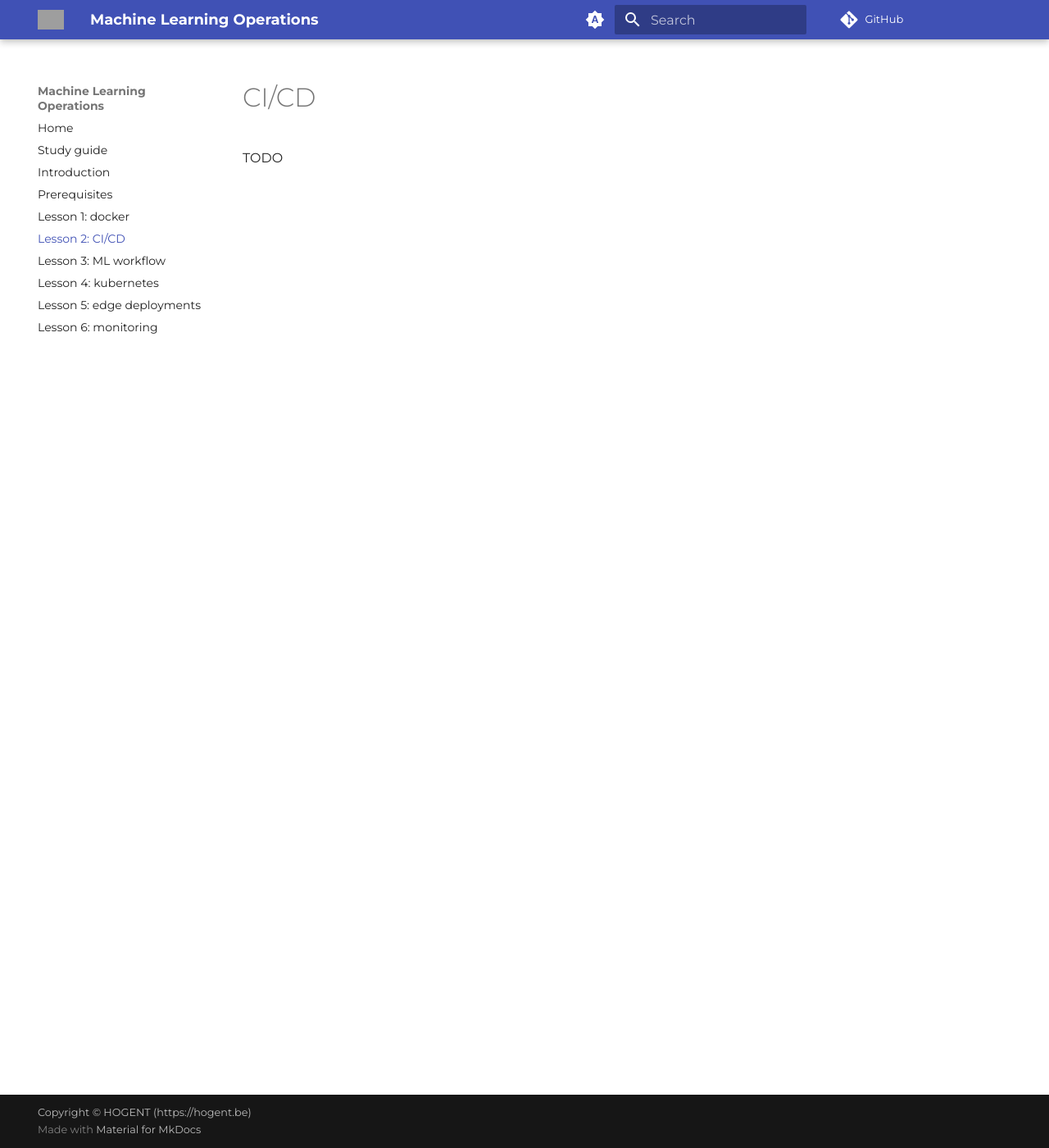
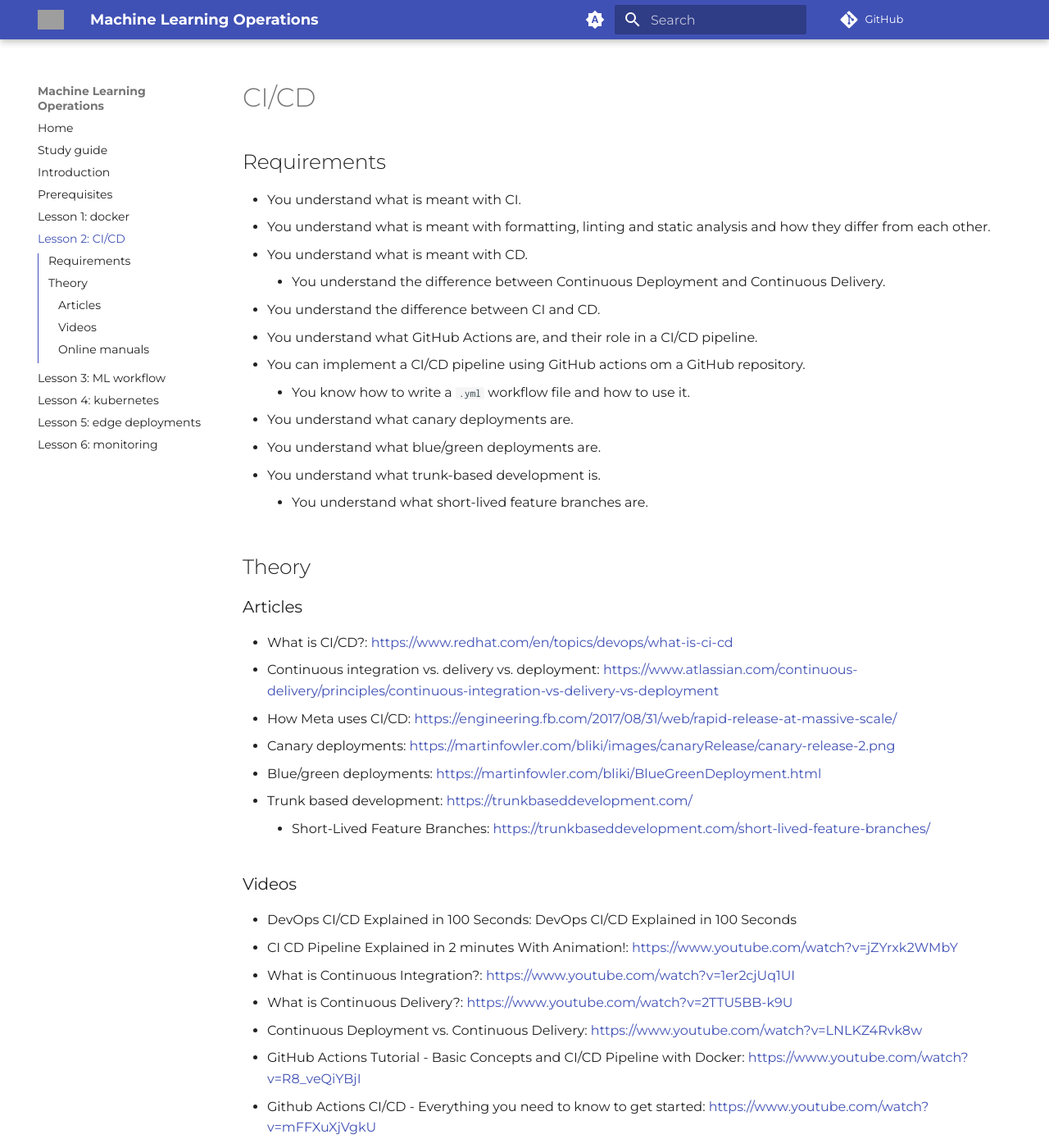
Before and after one commit to HOGENT-MLOps/mlops-slides, an MkDocs documentation site: the page built from docs/02-ci-cd.md, in a window 1280 px wide and 1400 px high. Shown: the whole window at 82% size. Built offline with MkDocs 1.6.1 and Material for MkDocs 9.7.7, drawn with Linux system fonts in a browser that asks for light colours; comment, search, counter and statistics services are not loaded; some of the changed text lies outside the part shown; grey boxes are pictures that could not be loaded.

Commit message:
Added theory resources for lesson 2

```diff
--- a/docs/02-ci-cd.md
+++ b/docs/02-ci-cd.md
@@ -1,3 +1,45 @@
 # CI/CD
 
-TODO
+## Requirements
+
+-   You understand what is meant with CI.
+-   You understand what is meant with formatting, linting and static analysis and how they differ from each other.
+-   You understand what is meant with CD.
+    -   You understand the difference between Continuous Deployment and Continuous Delivery.
+-   You understand the difference between CI and CD.
+-   You understand what GitHub Actions are, and their role in a CI/CD pipeline.
+-   You can implement a CI/CD pipeline using GitHub actions om a GitHub repository.
+    -   You know how to write a `.yml` workflow file and how to use it.
+-   You understand what canary deployments are.
+-   You understand what blue/green deployments are.
+-   You understand what trunk-based development is.
+    -   You understand what short-lived feature branches are.
+
+## Theory
+
+### Articles
+
+-   What is CI/CD?: https://www.redhat.com/en/topics/devops/what-is-ci-cd
+-   Continuous integration vs. delivery vs. deployment: https://www.atlassian.com/continuous-delivery/principles/continuous-integration-vs-delivery-vs-deployment
+-   How Meta uses CI/CD: https://engineering.fb.com/2017/08/31/web/rapid-release-at-massive-scale/
+-   Canary deployments: https://martinfowler.com/bliki/images/canaryRelease/canary-release-2.png
+-   Blue/green deployments: https://martinfowler.com/bliki/BlueGreenDeployment.html
+-   Trunk based development: https://trunkbaseddevelopment.com/
+    -   Short-Lived Feature Branches: https://trunkbaseddevelopment.com/short-lived-feature-branches/
+
+### Videos
+
+-   DevOps CI/CD Explained in 100 Seconds: DevOps CI/CD Explained in 100 Seconds
+-   CI CD Pipeline Explained in 2 minutes With Animation!: https://www.youtube.com/watch?v=jZYrxk2WMbY
+-   What is Continuous Integration?: https://www.youtube.com/watch?v=1er2cjUq1UI
+-   What is Continuous Delivery?: https://www.youtube.com/watch?v=2TTU5BB-k9U
+-   Continuous Deployment vs. Continuous Delivery: https://www.youtube.com/watch?v=LNLKZ4Rvk8w
+-   GitHub Actions Tutorial - Basic Concepts and CI/CD Pipeline with Docker: https://www.youtube.com/watch?v=R8_veQiYBjI
+-   Github Actions CI/CD - Everything you need to know to get started: https://www.youtube.com/watch?v=mFFXuXjVgkU
+    -   Short video that mostly handles the pratical side of GitHub Actions like the `.yml` workflow file.
+-   GitHub Actions Tutorial | From Zero to Hero in 90 minutes (Environments, Secrets, Runners, etc): https://www.youtube.com/watch?v=TLB5MY9BBa4
+    -   More in-depth video that also covers more advanced topics such as runners and how to manage secrets.
+
+### Online manuals
+
+-   https://docs.github.com/en/actions
```
